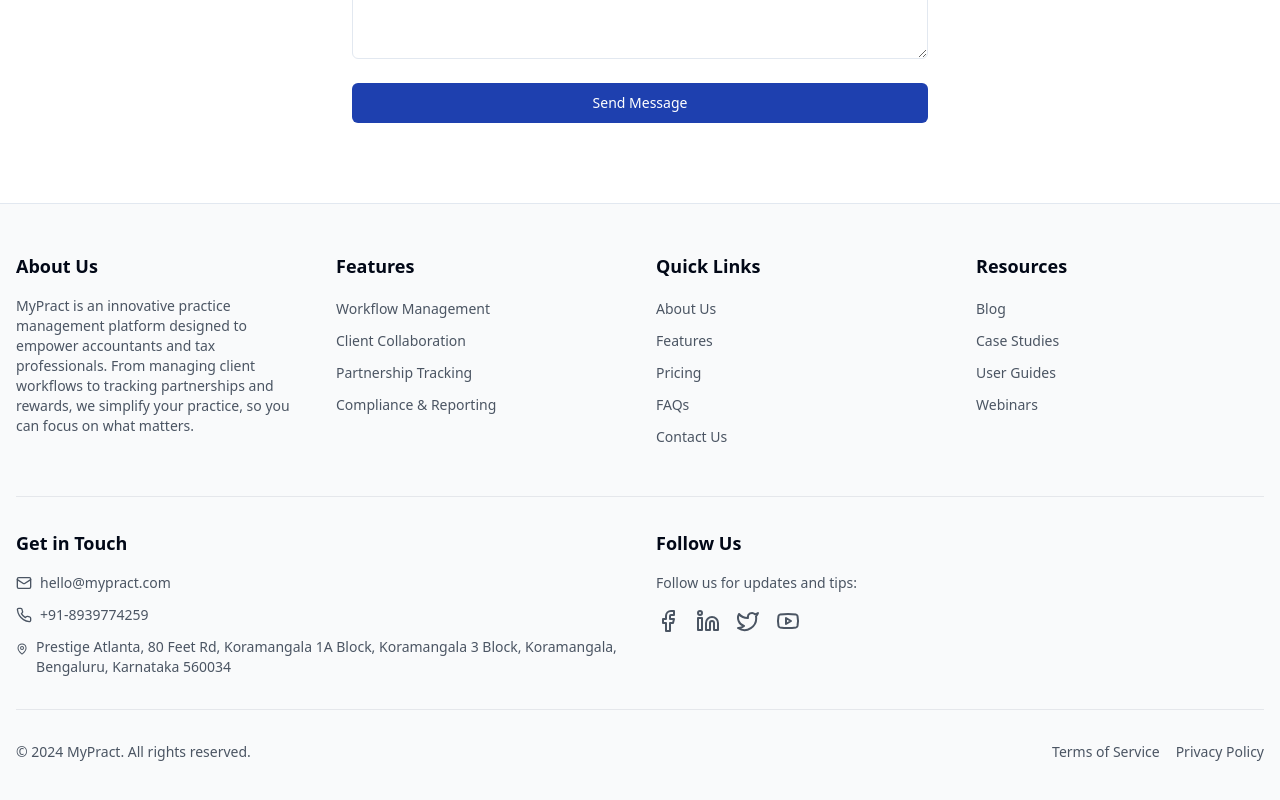
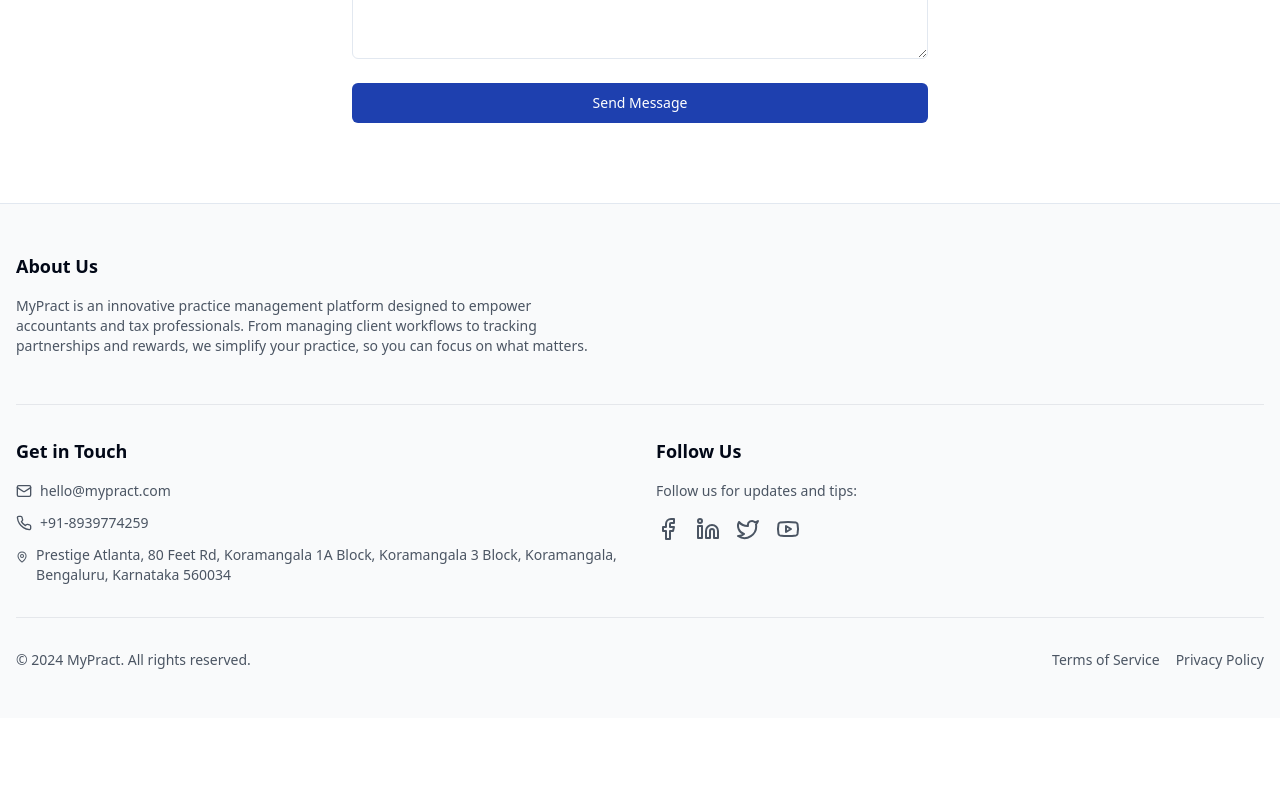
Before and after one commit to Deeshum/mypract-homepage, a React (Vite) app: page / in a window 1280 px wide. Shown: the part 4181-4981 px from the top of the page. After the commit the page ends 4899 px from the top, so only its background shows below. Built offline with nearby package versions, Linux system fonts and the light colour scheme.

Commit message:
Remove sections from footer
Eliminate the Features, Quick Links, and Resources sections from the footer component to streamline its content.
[skip gpt_engineer]

```diff
--- a/src/components/home/Footer.tsx
+++ b/src/components/home/Footer.tsx
@@ -6,47 +6,13 @@ const Footer = () => {
     <footer className="bg-gray-50 border-t">
       <div className="container mx-auto px-4 py-12">
         {/* Main Footer Content */}
-        <div className="grid grid-cols-1 md:grid-cols-2 lg:grid-cols-4 gap-8 mb-12">
+        <div className="mb-12">
           {/* About Us Section */}
-          <div>
+          <div className="max-w-xl">
             <h3 className="text-lg font-semibold mb-4">About Us</h3>
             <p className="text-gray-600 text-sm">
               MyPract is an innovative practice management platform designed to empower accountants and tax professionals. From managing client workflows to tracking partnerships and rewards, we simplify your practice, so you can focus on what matters.
             </p>
-          </div>
-
-          {/* Features Section */}
-          <div>
-            <h3 className="text-lg font-semibold mb-4">Features</h3>
-            <ul className="space-y-2">
-              <li><Link to="#workflow" className="text-gray-600 hover:text-primary text-sm">Workflow Management</Link></li>
-              <li><Link to="#collaboration" className="text-gray-600 hover:text-primary text-sm">Client Collaboration</Link></li>
-              <li><Link to="#tracking" className="text-gray-600 hover:text-primary text-sm">Partnership Tracking</Link></li>
-              <li><Link to="#compliance" className="text-gray-600 hover:text-primary text-sm">Compliance & Reporting</Link></li>
-            </ul>
-          </div>
-
-          {/* Quick Links Section */}
-          <div>
-            <h3 className="text-lg font-semibold mb-4">Quick Links</h3>
-            <ul className="space-y-2">
-              <li><Link to="/about" className="text-gray-600 hover:text-primary text-sm">About Us</Link></li>
-              <li><Link to="/features" className="text-gray-600 hover:text-primary text-sm">Features</Link></li>
-              <li><Link to="/pricing" className="text-gray-600 hover:text-primary text-sm">Pricing</Link></li>
-              <li><Link to="/faqs" className="text-gray-600 hover:text-primary text-sm">FAQs</Link></li>
-              <li><Link to="/contact" className="text-gray-600 hover:text-primary text-sm">Contact Us</Link></li>
-            </ul>
-          </div>
-
-          {/* Resources Section */}
-          <div>
-            <h3 className="text-lg font-semibold mb-4">Resources</h3>
-            <ul className="space-y-2">
-              <li><Link to="/blog" className="text-gray-600 hover:text-primary text-sm">Blog</Link></li>
-              <li><Link to="/case-studies" className="text-gray-600 hover:text-primary text-sm">Case Studies</Link></li>
-              <li><Link to="/guides" className="text-gray-600 hover:text-primary text-sm">User Guides</Link></li>
-              <li><Link to="/webinars" className="text-gray-600 hover:text-primary text-sm">Webinars</Link></li>
-            </ul>
           </div>
         </div>
 
```
